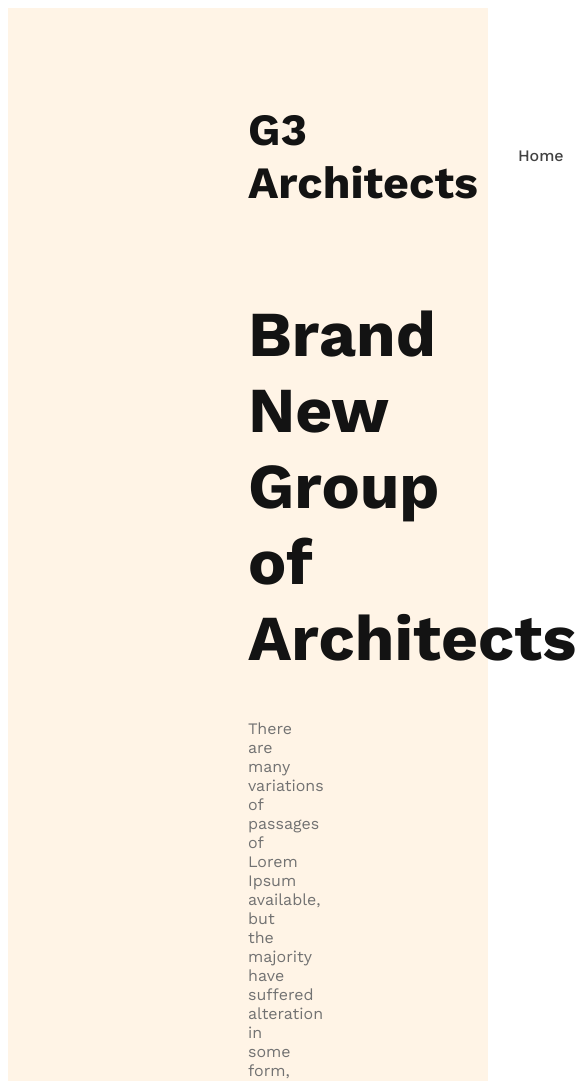
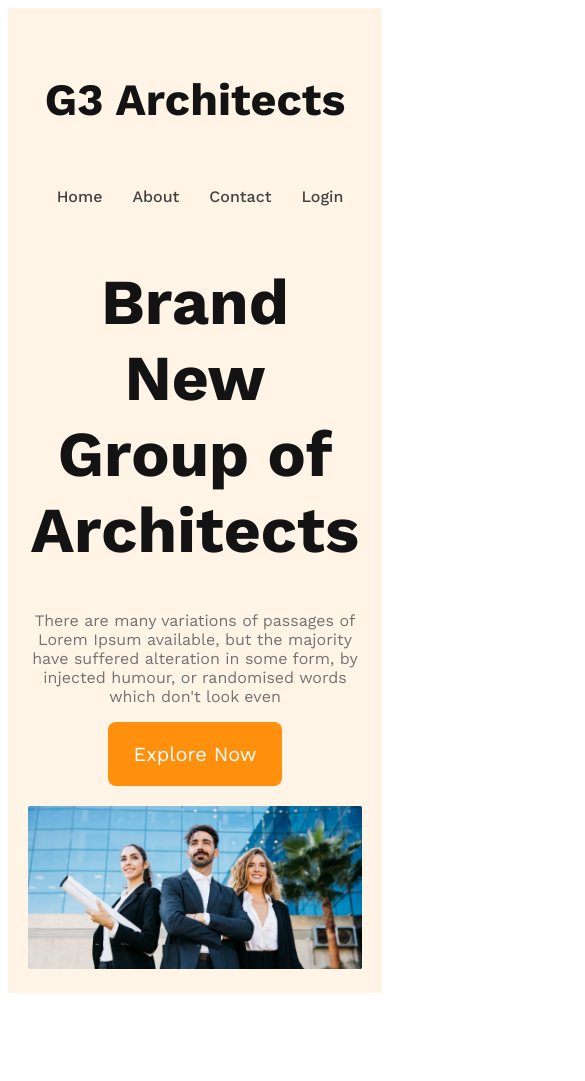
Before and after one commit to jakir101/g3-architects-website, a plain HTML site: page index.html in a window 390 px wide. Shown: the top 1081 px of the page, 585 px wide, since content can reach past the window. After the commit the page ends 1001 px from the top, so only its background shows below. Drawn offline with nearby package versions, Linux system fonts and the light colour scheme.

Commit message:
finished the header section and responsive any device

```diff
--- a/styles/architects.css
+++ b/styles/architects.css
@@ -8,7 +8,13 @@
 }
 
 .btn-primary{
-
+    border-radius: 8px;
+    background-color: #FF900E;
+    padding: 20px 25px;
+    color: white;
+    font-size: 1.25rem;
+    cursor: pointer;
+    border: 0;
 }
 
 /* header style */
@@ -54,3 +60,26 @@ nav li a{
 .banner-description{
     color: #727272;
 }
+.banner img{
+    margin-top: 20px;
+    width: 100%;
+}
+
+
+/* responsive media */
+/* Mobile device */
+@media  screen and (max-width:576px) {
+    header{
+        padding: 20px;
+    }
+    nav{
+        flex-direction: column;
+    }
+}
+
+/* tablet or medium device */
+@media screen and (min-width:576px) and (max-width:992px) {
+    nav{
+        flex-direction: column;
+    }
+}
```
